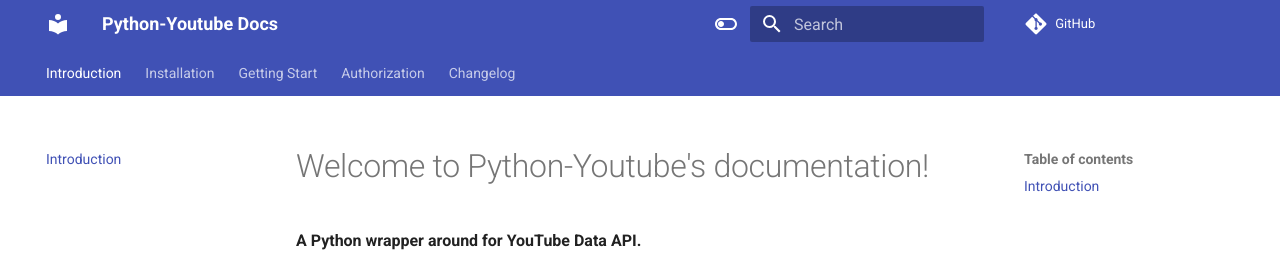
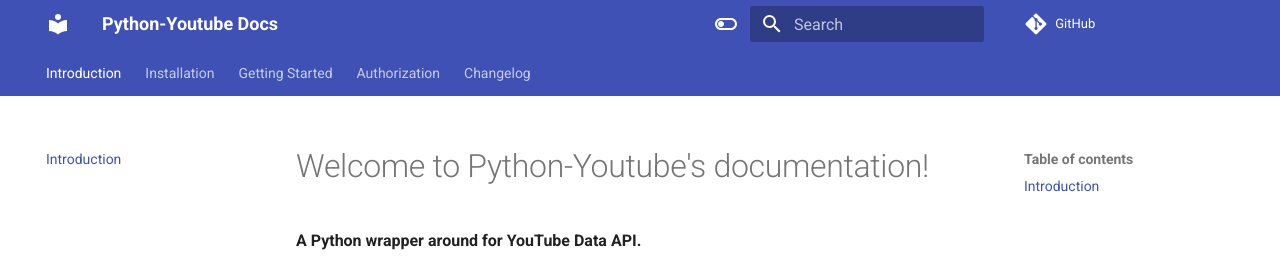
Before and after one commit to sns-sdks/python-youtube, an MkDocs documentation site: the page built from docs/docs/index.md, in a window 1280 px wide. Shown: the top 257 px of the page. Built offline with MkDocs 1.6.1 and Material for MkDocs 9.7.7, drawn with Linux system fonts in a browser that asks for light colours; comment, search, counter and statistics services are not loaded.

Commit message:
Update mkdocs.yml
Small grammar error that was annoying me while reading the docs

```diff
--- a/docs/mkdocs.yml
+++ b/docs/mkdocs.yml
@@ -30,7 +30,7 @@
 nav:
   - Introduction: index.md
   - Installation: installation.md
-  - Getting Start: getting_started.md
+  - Getting Started: getting_started.md
   - Authorization: authorization.md
   - Changelog: CHANGELOG.md
 
```
